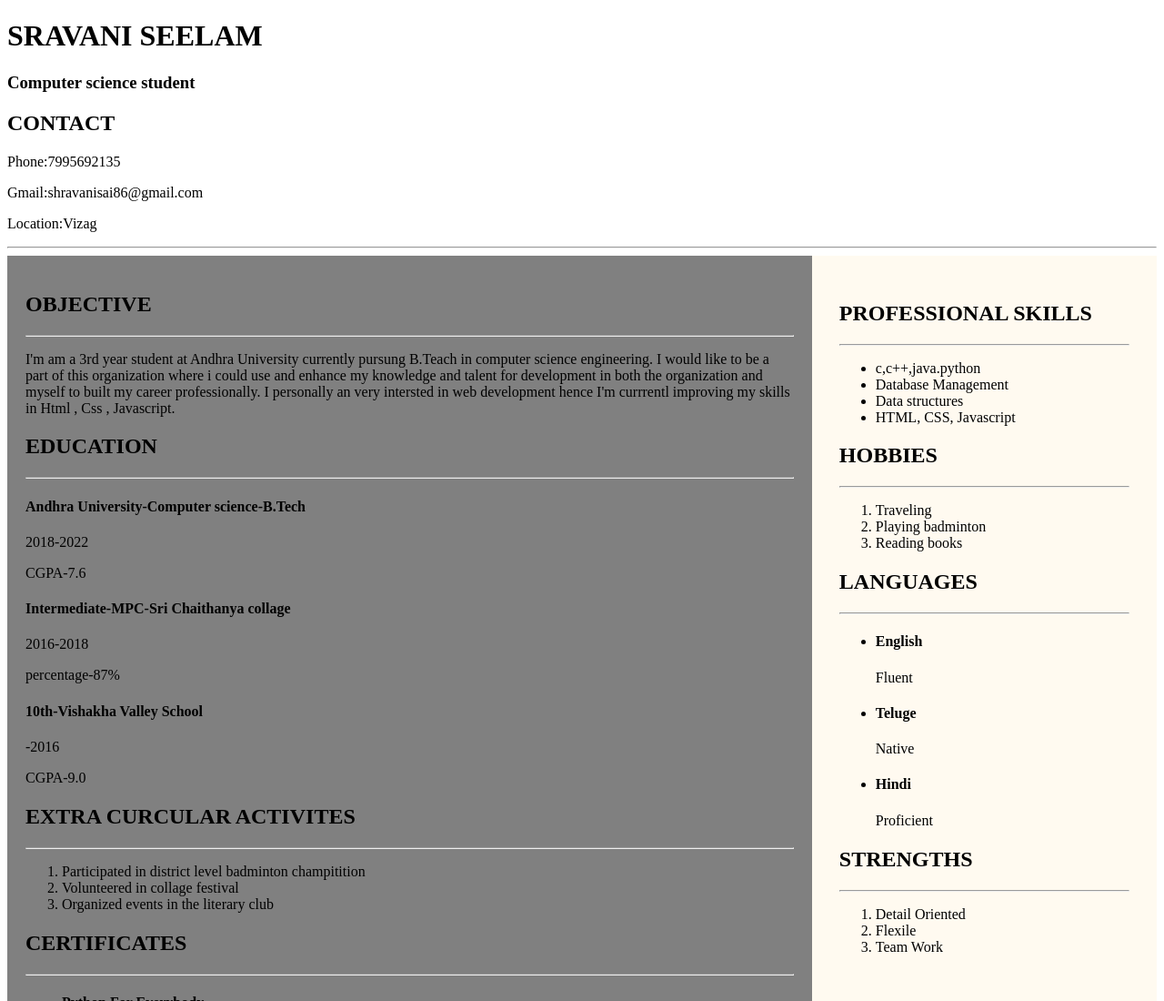
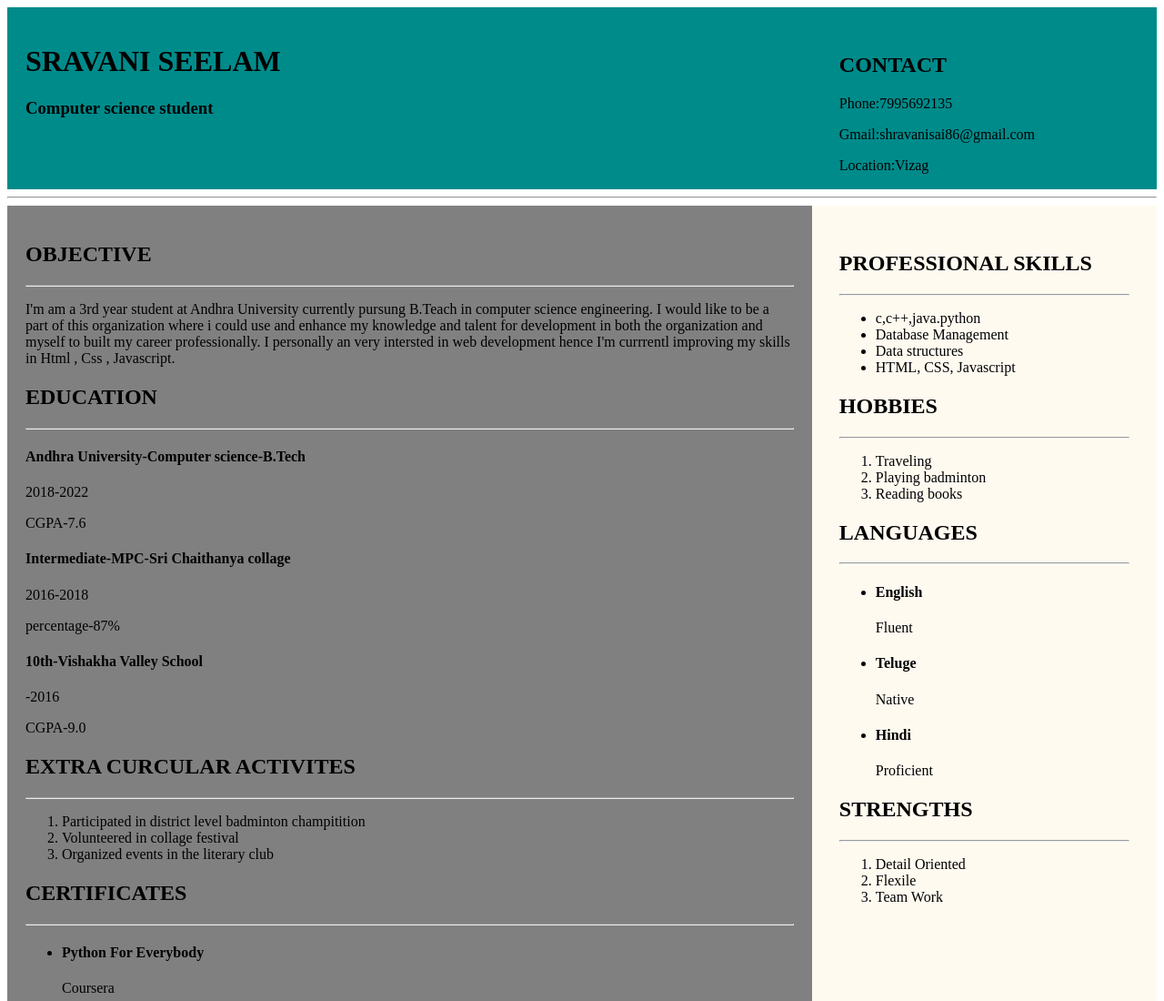
Before and after one commit to sravani-seelam/cv, a plain HTML site: page index.html in a window 1280 px wide. Shown: the top 1100 px of the page at 91% size. Drawn offline with Linux system fonts and the light colour scheme.

Commit message:
Update style.css

```diff
--- a/style.css
+++ b/style.css
@@ -1,26 +1,56 @@
-
 * {
 box-sizing: border-box;
 }
-
+.name{
+float: left;
+width: 70%;
+padding: 20px;
+height: 200px;
+background-color: #008B8B;
+}
+.contact{
+float: left;
+ width:30%;
+ padding: 30px;
+height: 200px;
+background-color: #008B8B;
+}
+.body:after {
+content:"";
+display: table;
+clear: both;
+background-color: #008B8B;
+}
 .column {
 float: left;
 width: 70%;
 padding: 20px;
-height: 900px;
+height: 1000px;
 }
 .col{
 float: left;
  width:30%;
  padding: 30px;
-height: 900px;
+height: 1000px;
 }
 .index:after {
 content:"";
 display: table;
 clear: both;
 }
-.list {
+.li{
+float: left;
+width: 33%;
+padding: 3px;
+height: 50px;
+}
+.lis {
+float: left;
+width: 33%;
+padding: 3px;
+height: 50px;
+}
+.list{
 float: left;
 width: 33%;
 padding: 3px;
```
